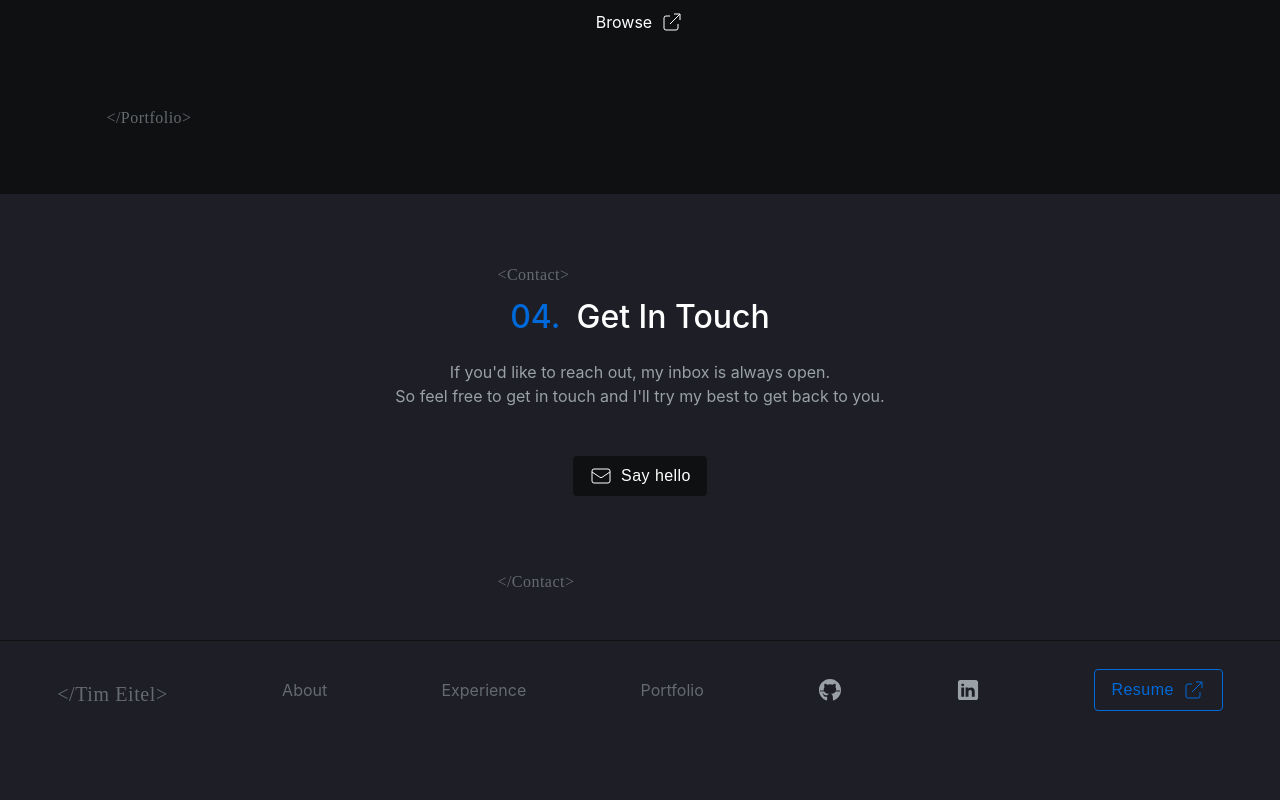
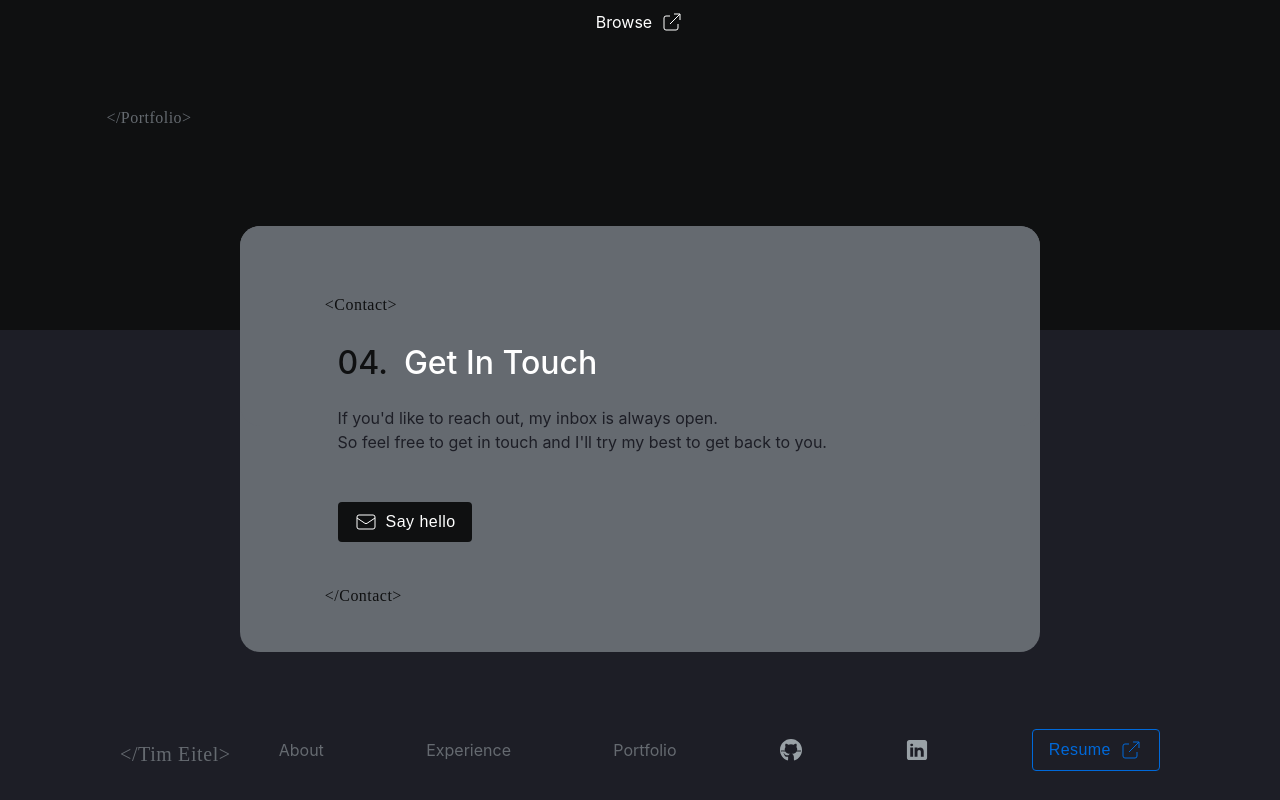
Before and after one commit to timeitel/portfolio, a Next.js app: page / in a window 1280 px wide. Shown: the part 3932-4732 px from the top of the page. Before the commit the page ends 4672 px from the top, so only its background shows below. Built offline with nearby package versions, Linux system fonts and the light colour scheme; a web font is replaced by a local one.

Commit message:
wip: contact & footer

```diff
--- a/common/styles/htmlTags.ts
+++ b/common/styles/htmlTags.ts
@@ -1,9 +1,12 @@
 import { css } from "@emotion/react";
 import { ITheme } from "@theme";
 
-export const getHtmlTagStyles = (theme: ITheme) => css`
+export const getHtmlTagStyles = (
+  theme: ITheme,
+  color = theme.color.grey600
+) => css`
   font-family: "La Belle Aurore", cursive;
   letter-spacing: 0.03em;
   position: absolute;
-  color: ${theme.color.grey600};
+  color: ${color};
 `;
--- a/modules/Contact.tsx
+++ /dev/null
@@ -1,73 +0,0 @@
-import { Section } from "common/components";
-import { PrimaryButton } from "common/components/Button";
-import { MailIcon } from "common/components/Icons";
-import { Link } from "common/components/Link";
-import { useTheme } from "@emotion/react";
-import styled from "@emotion/styled";
-import { getHtmlTagStyles } from "common/styles/htmlTags";
-import React, { FC } from "react";
-import { useIntersectionFadeIn } from "@hooks";
-import { animated } from "react-spring";
-
-interface Props {}
-
-export const Contact: FC<Props> = () => {
-  const {
-    color: { whitePrimary, grey400 },
-  } = useTheme();
-  const { fadeInStyle, intersectionRef } = useIntersectionFadeIn();
-  return (
-    <StyledSection id="contact" backgroundColor="grey800" textAlign="center">
-      <animated.div style={fadeInStyle} ref={intersectionRef}>
-        <hgroup>
-          <h3 className="section__subtitle" style={{ color: whitePrimary }}>
-            <span className="contact-tag">04.</span>Get In Touch
-          </h3>
-        </hgroup>
-        <div>
-          <p style={{ marginTop: "1rem", color: grey400 }}>
-            If you'd like to reach out, my inbox is always open. <br />
-            So feel free to get in touch and I'll try my best to get back to
-            you.
-          </p>
-        </div>
-        <Link
-          style={{
-            margin: "3rem auto",
-            display: "flex",
-            width: "fit-content",
-          }}
-          href="mailto:timeitel@outlook.com"
-        >
-          <PrimaryButton>
-            <MailIcon />
-            Say hello
-          </PrimaryButton>
-        </Link>
-      </animated.div>
-    </StyledSection>
-  );
-};
-
-const StyledSection = styled(Section)`
-  .contact-tag,
-  .contact-tag {
-    position: relative;
-  }
-
-  .contact-tag:before {
-    ${(p) => getHtmlTagStyles(p.theme)};
-    content: "<Contact>";
-    top: -2rem;
-    left: -0.8rem;
-    font-size: 1rem;
-  }
-
-  .contact-tag:after {
-    ${(p) => getHtmlTagStyles(p.theme)};
-    content: "</Contact>";
-    bottom: -16rem;
-    left: -0.8rem;
-    font-size: 1rem;
-  }
-`;
--- /dev/null
+++ b/modules/Contact/Contact.tsx
@@ -0,0 +1,51 @@
+import { useTheme } from "@emotion/react";
+import { useIntersectionFadeIn } from "@hooks";
+import { PrimaryButton } from "common/components/Button";
+import { MailIcon } from "common/components/Icons";
+import React, { FC } from "react";
+import { animated } from "react-spring";
+import { StyledContainer, StyledLink, StyledSection } from "./styled";
+
+interface Props {}
+
+export const Contact: FC<Props> = () => {
+  const {
+    color: { whitePrimary, grey800, blackPrimary },
+  } = useTheme();
+  const { fadeInStyle, intersectionRef } = useIntersectionFadeIn();
+  return (
+    <StyledSection id="contact" backgroundColor="grey800" textAlign="center">
+      <StyledContainer>
+        <animated.div
+          style={{ ...fadeInStyle, marginLeft: "8%" }}
+          ref={intersectionRef}
+        >
+          <hgroup>
+            <h3
+              className="section__subtitle"
+              style={{ color: whitePrimary, textAlign: "left" }}
+            >
+              <span className="contact-tag" style={{ color: blackPrimary }}>
+                04.
+              </span>
+              Get In Touch
+            </h3>
+          </hgroup>
+
+          <p style={{ margin: "1rem 0 0", color: grey800, textAlign: "left" }}>
+            If you'd like to reach out, my inbox is always open. <br />
+            So feel free to get in touch and I'll try my best to get back to
+            you.
+          </p>
+
+          <StyledLink href="mailto:timeitel@outlook.com">
+            <PrimaryButton>
+              <MailIcon />
+              Say hello
+            </PrimaryButton>
+          </StyledLink>
+        </animated.div>
+      </StyledContainer>
+    </StyledSection>
+  );
+};
--- /dev/null
+++ b/modules/Contact/index.ts
@@ -0,0 +1 @@
+export * from "./Contact";
--- /dev/null
+++ b/modules/Contact/styled.ts
@@ -0,0 +1,63 @@
+import { Link, Section } from "@components";
+import styled from "@emotion/styled";
+import { getHtmlTagStyles } from "@styles/htmlTags";
+
+export const StyledSection = styled(Section)`
+  padding-bottom: 3rem;
+  position: relative;
+  &:before {
+    content: "";
+    position: absolute;
+    background-color: ${(p) => p.theme.color.blackPrimary};
+    left: 0;
+    right: 0;
+    top: 0;
+    height: 200px;
+  }
+
+  .contact-tag,
+  .contact-tag {
+    position: relative;
+  }
+
+  .contact-tag:before {
+    ${(p) => getHtmlTagStyles(p.theme, p.theme.color.blackPrimary)};
+    content: "<Contact>";
+    top: -3rem;
+    left: -0.8rem;
+    font-size: 1rem;
+  }
+
+  .contact-tag:after {
+    ${(p) => getHtmlTagStyles(p.theme, p.theme.color.blackPrimary)};
+    content: "</Contact>";
+    bottom: -14rem;
+    left: -0.8rem;
+    font-size: 1rem;
+  }
+`;
+
+export const StyledLink = styled(Link)`
+  margin: 3rem 0 0;
+  display: flex;
+  width: fit-content;
+`;
+
+export const StyledContainer = styled.div`
+  position: relative;
+  &:before {
+    content: "";
+    position: absolute;
+    background-color: ${(p) => p.theme.color.grey600};
+    left: 0;
+    right: 0;
+    top: 0;
+    height: 200px;
+    border-radius: 20px;
+  }
+  padding: 110px 40px;
+  border-radius: 20px;
+  background-color: ${(p) => p.theme.color.grey600};
+  max-width: 800px;
+  margin: 0 auto;
+`;
--- a/modules/Footer.tsx
+++ b/modules/Footer.tsx
@@ -14,10 +14,8 @@ interface Props {}
 export const Footer: FC<Props> = () => {
   return (
     <StyledFooter>
+      <HtmlName>{"</Tim Eitel>"}</HtmlName>
       <StyledList>
-        <ListItem>
-          <HtmlName>{"</Tim Eitel>"}</HtmlName>
-        </ListItem>
         <ListItem className="section-links">
           <Link href="#about">About</Link>
         </ListItem>
@@ -53,8 +51,9 @@ export const Footer: FC<Props> = () => {
 const StyledList = styled(List)`
   display: flex;
   width: 100%;
-  justify-content: space-around;
+  justify-content: space-between;
   align-items: center;
+  margin-left: 3rem;
 
   @media (max-width: 768px) {
     .section-links {
@@ -66,7 +65,7 @@ const StyledList = styled(List)`
 const StyledFooter = styled.footer`
   width: 100%;
   height: 100px;
-  border-top: ${(p) => `1px solid ${p.theme.color.blackPrimary}`};
+  padding: 0 40px;
   display: flex;
   justify-content: center;
   align-items: center;
@@ -80,4 +79,8 @@ const StyledFooter = styled.footer`
     justify-content: center;
     align-items: center;
   }
+
+  @media (min-width: 1024px) {
+    padding: 0 7.5rem;
+  }
 `;
--- a/modules/Navbar/Navbar.tsx
+++ b/modules/Navbar/Navbar.tsx
@@ -5,7 +5,12 @@ import { ExternalLinkIcon } from "common/components/Icons";
 import { Link } from "common/components/Link";
 import React, { FC } from "react";
 import { useSpring } from "react-spring";
-import { StyledNav, StyledNavInner, StyledNavItem } from "./styled";
+import {
+  StyledNav,
+  StyledNavInner,
+  StyledNavItem,
+  StyledNavList,
+} from "./styled";
 
 interface Props {}
 
@@ -19,7 +24,7 @@ export const Navbar: FC<Props> = () => {
     <StyledNav style={navStyle}>
       <StyledNavInner>
         <HtmlName>{"<Tim Eitel>"}</HtmlName>
-        <ul style={{ display: "flex", alignItems: "center", margin: 0 }}>
+        <StyledNavList>
           <StyledNavItem>
             <a href="#about">About</a>
           </StyledNavItem>
@@ -47,7 +52,7 @@ export const Navbar: FC<Props> = () => {
               </SecondaryButton>
             </Link>
           </li>
-        </ul>
+        </StyledNavList>
       </StyledNavInner>
     </StyledNav>
   );
--- a/modules/Navbar/styled.ts
+++ b/modules/Navbar/styled.ts
@@ -26,6 +26,12 @@ export const StyledNavInner = styled.div`
   ${(p) => p.theme.breakpoints.up("desktop")} {
     padding: 0 40px;
   }
+`;
+
+export const StyledNavList = styled.ul`
+  display: flex;
+  align-items: center;
+  margin: 0;
 `;
 
 export const StyledNavItem = styled.li`
--- a/modules/Portfolio/Portfolio.tsx
+++ b/modules/Portfolio/Portfolio.tsx
@@ -76,6 +76,8 @@ export const Portfolio: FC<Props> = ({ projects }) => {
 };
 
 const StyledSection = styled(Section)`
+  padding-bottom: 2rem;
+
   .portfolio-closing-tag,
   .portfolio-open-tag {
     position: relative;
--- a/modules/index.ts
+++ b/modules/index.ts
@@ -1,5 +1,5 @@
 export * from "./About";
-export * from "./Contact";
+export * from "./Contact/Contact";
 export * from "./Experience";
 export * from "./Footer";
 export * from "./Jobs";
```
